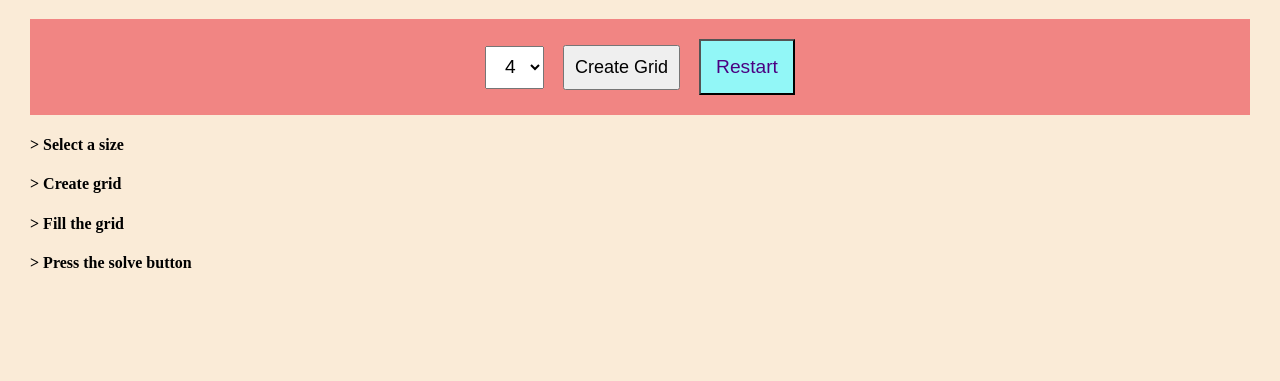
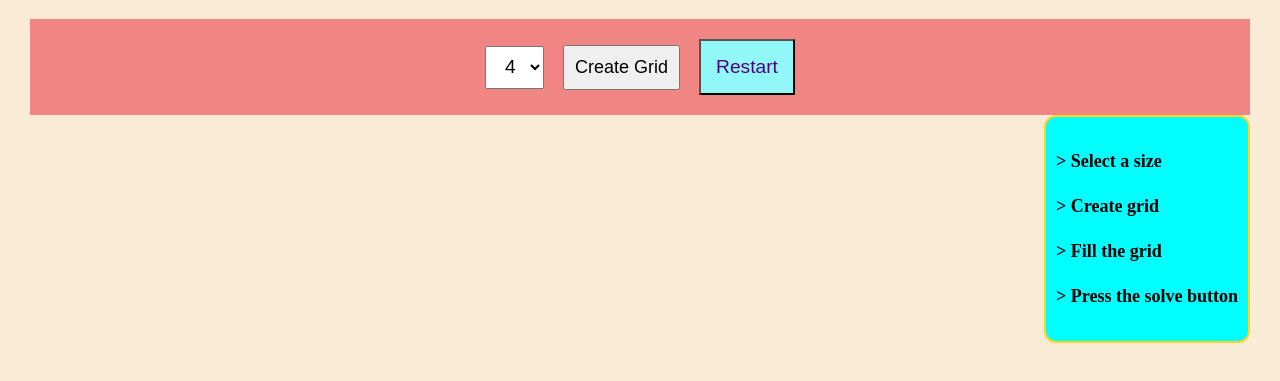
Before and after one commit to madhumanti-Gh/sudokusolver.github.io, a plain HTML site: page index.html in a window 1280 px wide. Shown: the part 61-442 px from the top of the page. Drawn offline with Linux system fonts and the light colour scheme.

Commit message:
Update home.css

```diff
--- a/home.css
+++ b/home.css
@@ -34,3 +34,12 @@ body{
     font-size: larger;
     background-color:rgb(146, 247, 247);
 }
+.descp{
+    float: right;
+    width: fit-content;
+    background-color: aqua;
+    padding: 10px;
+    font-size: large;
+    border-radius: 12px;
+    border: 2px solid rgb(253, 212, 30);
+}
```
